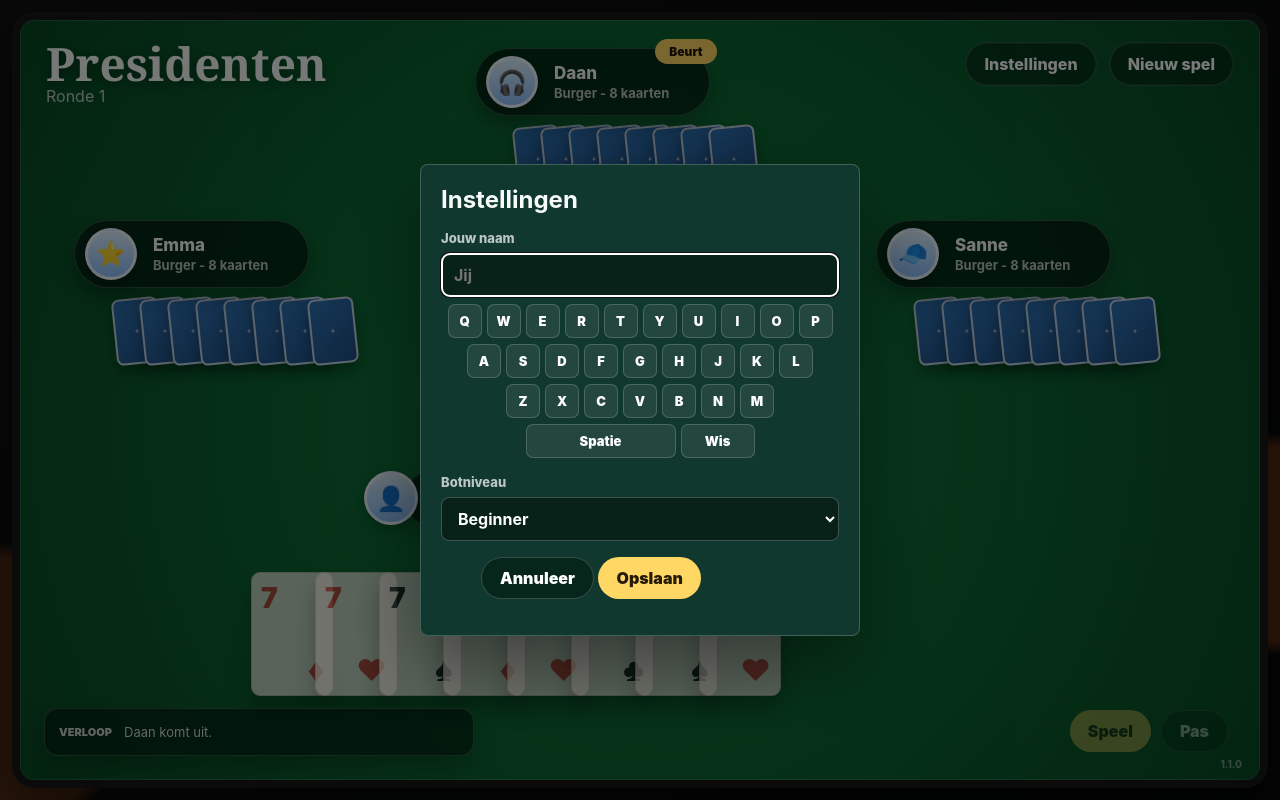
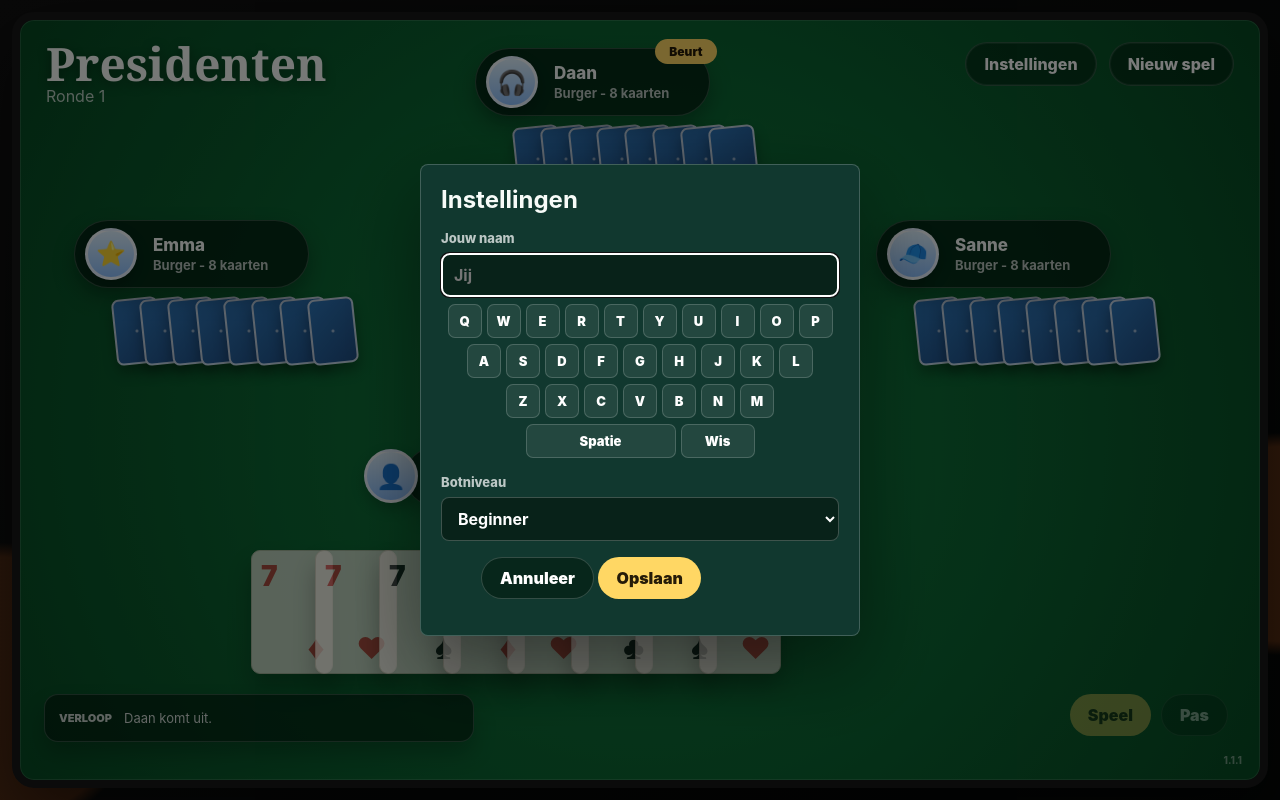
Before and after one commit to davidfrem/presidenten, a website: page index.html in a window 1280 px wide. Drawn offline with Linux system fonts and the light colour scheme.

Commit message:
Fit table within iPad viewport

```diff
--- a/game.js
+++ b/game.js
@@ -1,5 +1,5 @@
 export const ranks = ["7", "8", "9", "10", "J", "Q", "K", "A"];
-const APP_VERSION = "1.1.0";
+const APP_VERSION = "1.1.1";
 export const suits = [
   { id: "clubs", label: "♣", red: false },
   { id: "diamonds", label: "♦", red: true },
--- a/service-worker.js
+++ b/service-worker.js
@@ -1,4 +1,4 @@
-const CACHE_NAME = "presidenten-1.1.0";
+const CACHE_NAME = "presidenten-1.1.1";
 const APP_SHELL = [
   "./",
   "./index.html",
--- a/styles.css
+++ b/styles.css
@@ -42,11 +42,17 @@ button {
     linear-gradient(135deg, #111 0, #050807 100%);
 }
 
+@supports (height: 100dvh) {
+  .table-shell {
+    height: 100dvh;
+  }
+}
+
 .game-table {
   position: relative;
   width: 100%;
-  height: calc(100vh - 24px);
-  min-height: 560px;
+  height: 100%;
+  min-height: 0;
   overflow: hidden;
   border: 8px solid #171717;
   border-radius: 22px;
@@ -382,7 +388,7 @@ h1 {
 
 .human-area {
   left: 50%;
-  bottom: 66px;
+  bottom: 88px;
   display: grid;
   grid-template-columns: minmax(0, 860px);
   grid-template-rows: 108px minmax(128px, 1fr);
@@ -526,7 +532,7 @@ h1 {
 .controls {
   position: absolute;
   right: 32px;
-  bottom: 28px;
+  bottom: 44px;
   z-index: 8;
   display: flex;
   gap: 10px;
@@ -560,7 +566,7 @@ button:disabled {
 
 .activity-panel {
   left: 24px;
-  bottom: 24px;
+  bottom: 38px;
   display: grid;
   grid-template-columns: auto minmax(0, 1fr);
   align-items: center;
@@ -596,7 +602,7 @@ button:disabled {
 .version-label {
   position: absolute;
   right: 18px;
-  bottom: 10px;
+  bottom: 14px;
   z-index: 9;
   color: rgba(255, 255, 255, 0.42);
   font-size: 10px;
```
